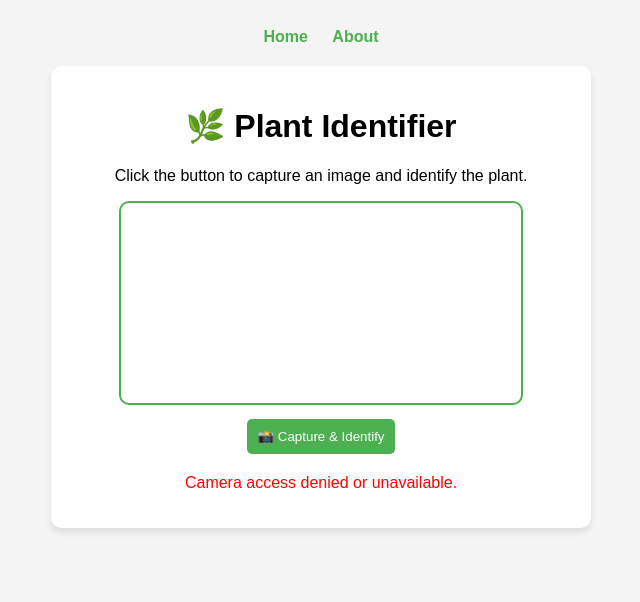
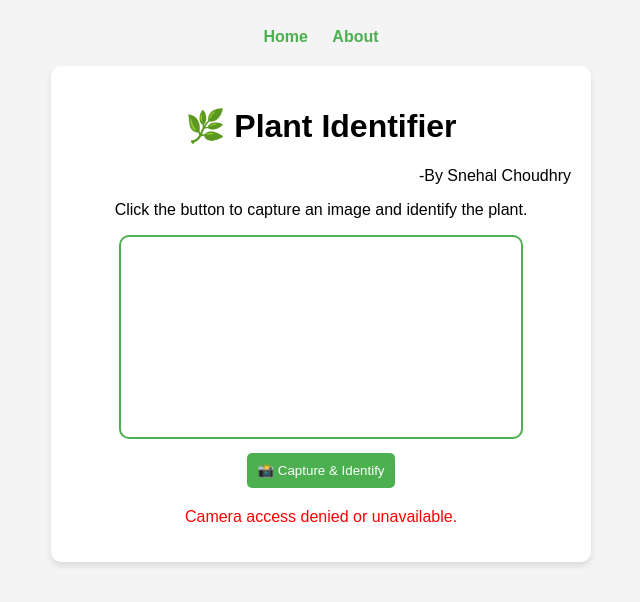
Before and after one commit to Snehal-Choudhary/Herb_detector, a Flask app: page / in a window 1280 px wide. Shown: the top 602 px of the page, without its empty margins (319-959 px from the left). Run offline with Flask 3, Linux system fonts and the light colour scheme.

Commit message:
Update index.html

```diff
--- a/templates/index.html
+++ b/templates/index.html
@@ -57,6 +57,7 @@
     </div>
     <div class="container">
         <h1>🌿 Plant Identifier</h1>
+        <p style = "text-align: right">-By Snehal Choudhry</p>
         <p>Click the button to capture an image and identify the plant.</p>
 
         <!-- Video preview -->
```
